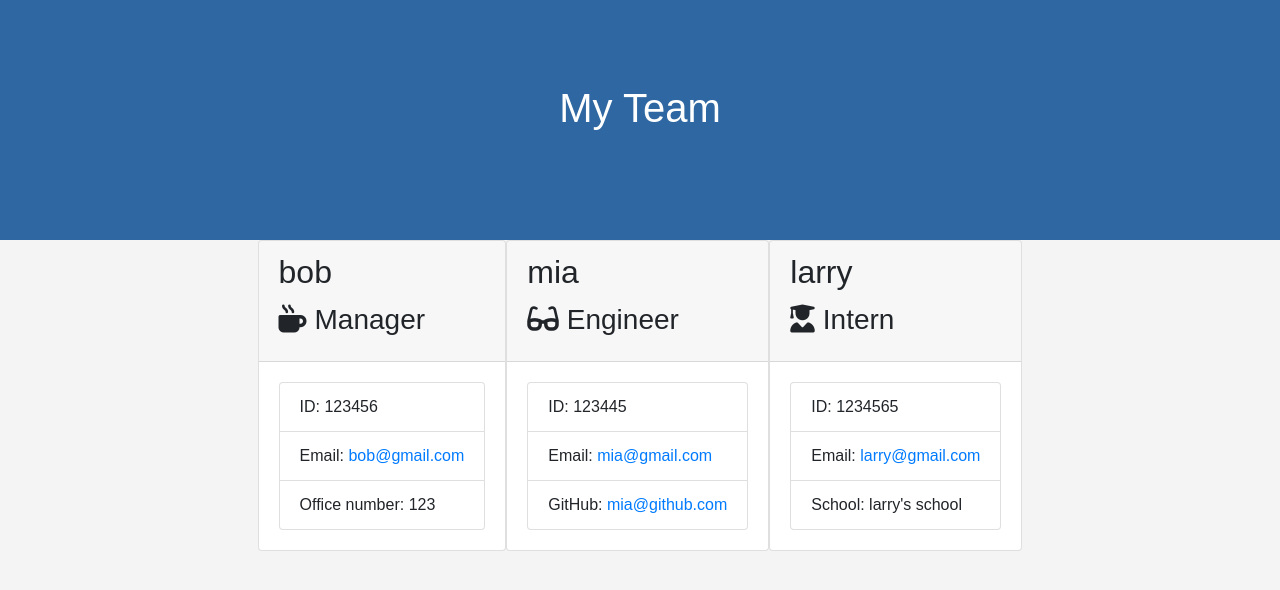
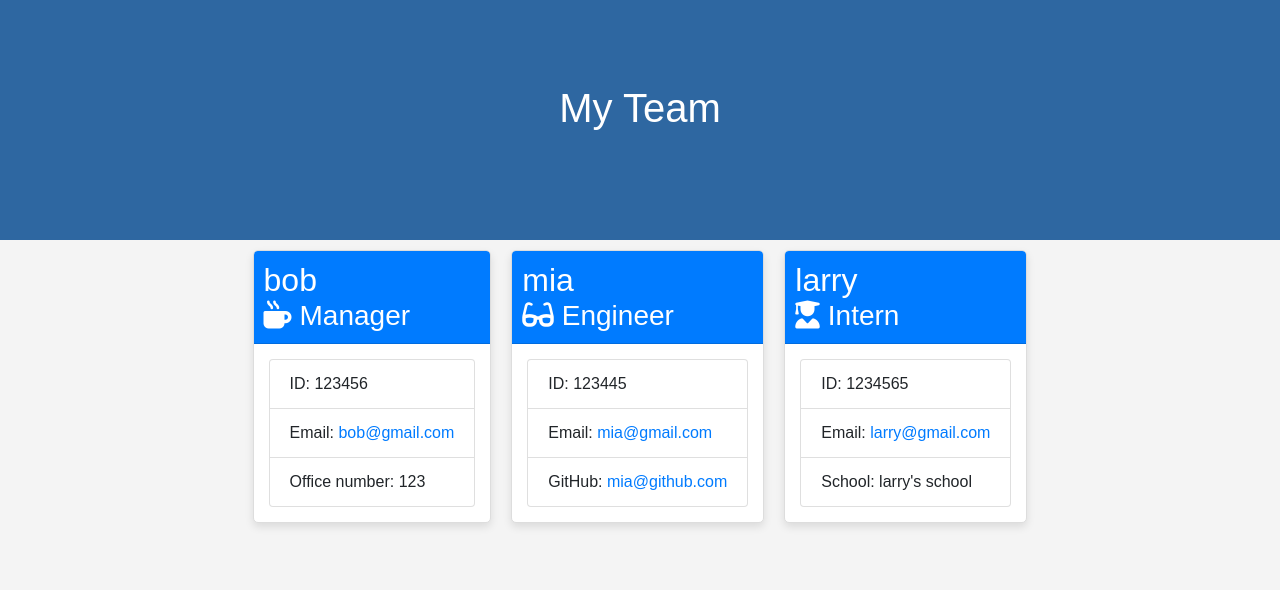
Before and after one commit to CodrinCarpovici/team-profile-generator, a website: page output/team.html in a window 1280 px wide. Drawn offline with nearby package versions, Linux system fonts and the light colour scheme.

Commit message:
added a smooth hover effect and some colors to the employee cards

```diff
--- a/assets/style.css
+++ b/assets/style.css
@@ -1,5 +1,4 @@
-/* style.css */
-
+/*Body*/
 body {
   font-family: "Arial", sans-serif;
   background-color: #f4f4f4;
@@ -7,6 +6,7 @@ body {
   padding: 0;
 }
 
+/*Header*/
 .container-fluid {
   background-color: #2e67a1;
   color: #ffffff;
@@ -17,3 +17,31 @@ body {
   background-color: #2e67a1;
   color: #ffffff;
 }
+
+/*Team Cards*/
+.employee-card {
+  border: 1px solid #ddd;
+  margin: 10px;
+  border-radius: 5px;
+  overflow: hidden;
+  box-shadow: 0 4px 8px rgba(0, 0, 0, 0.1);
+  transition: transform 0.3s;
+}
+
+.employee-card:hover {
+  transform: scale(1.05);
+}
+
+.card-header {
+  background-color: #007bff;
+  color: #ffffff;
+  padding: 10px;
+}
+
+.card-title {
+  margin: 0;
+}
+
+.card-body {
+  padding: 15px;
+}
```
